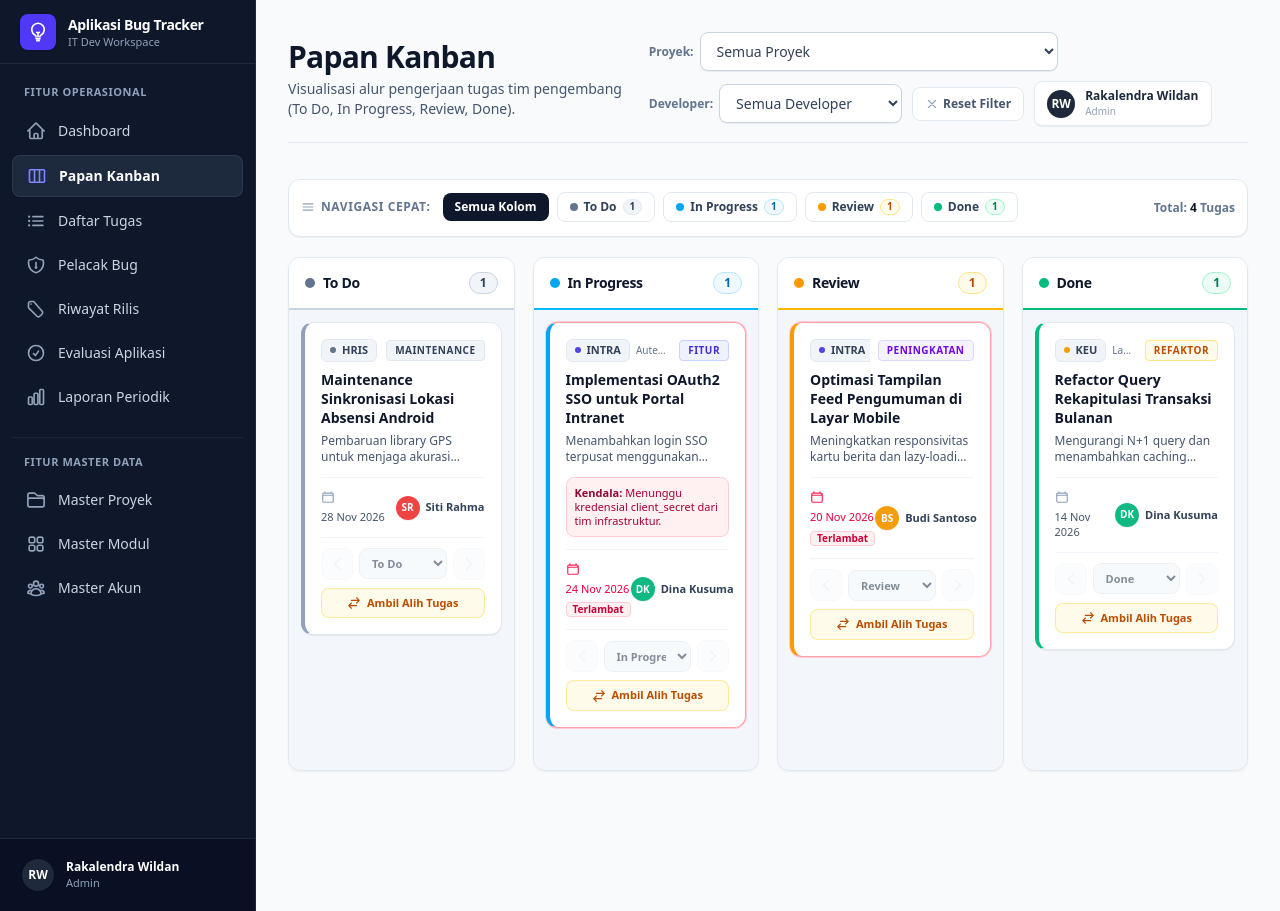
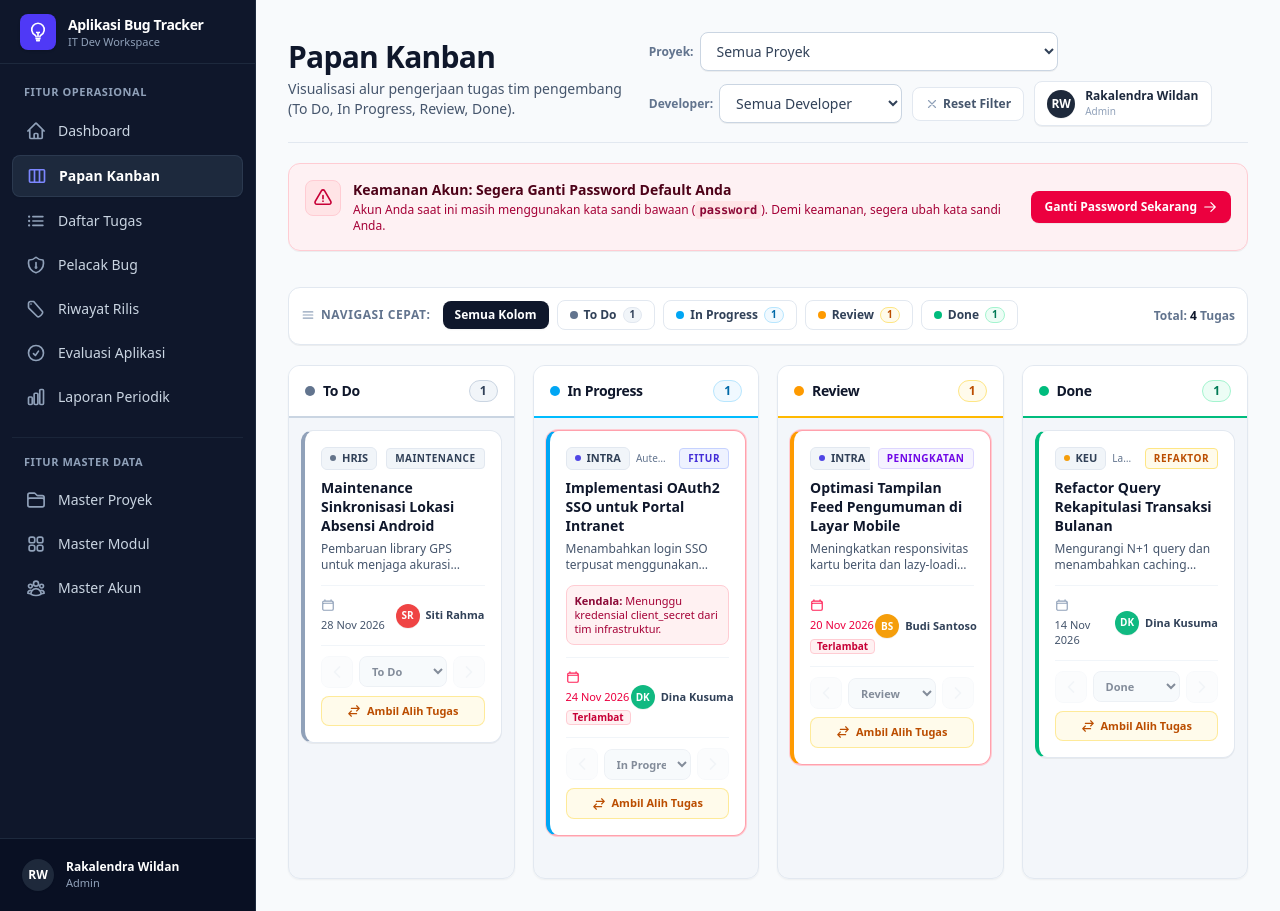
Before and after one commit to RakalendraWildan123/Aplikasi-Bug-Tracker, a Laravel app: page /preview-kanban in a window 1280 px wide. Run offline with Laravel 12, Linux system fonts and the light colour scheme; data comes from the database, SQL or seed files in the repository; style sheets or scripts are compiled from the project's sources.

Commit message:
feat(auth): tambahkan notifikasi peringatan untuk pengguna yang masih menggunakan password default

```diff
--- a/app/Models/User.php
+++ b/app/Models/User.php
@@ -179,4 +179,12 @@ class User extends Authenticatable
     {
         return $this->hasMany(ActionItem::class, 'assigned_to');
     }
+
+    /**
+     * Periksa apakah pengguna masih menggunakan password default ("password").
+     */
+    public function usesDefaultPassword(): bool
+    {
+        return ! empty($this->password) && \Illuminate\Support\Facades\Hash::check('password', $this->password);
+    }
 }
--- a/resources/views/account/edit.blade.php
+++ b/resources/views/account/edit.blade.php
@@ -236,6 +236,9 @@
                 <h1 class="text-2xl sm:text-3xl font-bold tracking-tight text-slate-900">Akun Saya</h1>
                 <p class="mt-1.5 text-sm text-slate-600">Rincian informasi akun dan profil Anda.</p>
             </div>
+
+            {{-- Notifikasi Peringatan Password Default --}}
+            @include('partials.default-password-alert')
 
             {{-- Status Notifikasi Berhasil --}}
             @if (session('profile_status'))
--- a/resources/views/dashboard/index.blade.php
+++ b/resources/views/dashboard/index.blade.php
@@ -271,6 +271,9 @@
                     </a>
                 </div>
             </div>
+
+            {{-- Notifikasi Peringatan Password Default --}}
+            @include('partials.default-password-alert')
 
             {{-- Ringkasan 4 Metrik Cepat Utama (Bersih & Tegas, Ramah Desktop & Tablet) --}}
             <div class="grid grid-cols-2 lg:grid-cols-4 gap-4 mb-6">
--- a/resources/views/kanban/index.blade.php
+++ b/resources/views/kanban/index.blade.php
@@ -304,6 +304,9 @@
                     </a>
                 </div>
             </div>
+
+            {{-- Notifikasi Peringatan Password Default --}}
+            @include('partials.default-password-alert')
 
             {{-- Notifikasi Permintaan Persetujuan Serah Terima Tugas --}}
             <div class="mb-4">
--- /dev/null
+++ b/resources/views/partials/default-password-alert.blade.php
@@ -0,0 +1,43 @@
+@if (isset($user) && $user->usesDefaultPassword())
+    <div id="default-password-alert" role="alert" class="mb-5 rounded-xl border border-rose-200 bg-rose-50/90 p-4 shadow-2xs">
+        <div class="flex flex-col sm:flex-row sm:items-center justify-between gap-3">
+            <div class="flex items-start gap-3">
+                <div class="flex h-9 w-9 shrink-0 items-center justify-center rounded-lg bg-rose-100 text-rose-700 border border-rose-200">
+                    <svg class="h-5 w-5" fill="none" stroke="currentColor" stroke-width="2" viewBox="0 0 24 24">
+                        <path stroke-linecap="round" stroke-linejoin="round" d="M12 9v3.75m-9.303 3.376c-.866 1.5.217 3.374 1.948 3.374h14.71c1.73 0 2.813-1.874 1.948-3.374L13.949 3.378c-.866-1.5-3.032-1.5-3.898 0L2.697 16.126zM12 15.75h.007v.008H12v-.008z" />
+                    </svg>
+                </div>
+                <div class="min-w-0">
+                    <h3 class="text-xs sm:text-sm font-bold text-rose-950">
+                        Keamanan Akun: Segera Ganti Password Default Anda
+                    </h3>
+                    <p class="mt-0.5 text-xs text-rose-800">
+                        Akun Anda saat ini masih menggunakan kata sandi bawaan (<code class="px-1 py-0.5 rounded bg-rose-100 font-semibold text-rose-900">password</code>). Demi keamanan, segera ubah kata sandi Anda.
+                    </p>
+                </div>
+            </div>
+
+            <div class="shrink-0 sm:ml-2">
+                @if (request()->routeIs('account.edit'))
+                    <button
+                        type="button"
+                        onclick="document.getElementById('btn-open-modal')?.click()"
+                        class="inline-flex items-center gap-1.5 rounded-lg bg-rose-600 hover:bg-rose-700 px-3.5 py-2 text-xs font-semibold text-white transition shadow-2xs cursor-pointer"
+                    >
+                        <span>Ganti Password Sekarang</span>
+                    </button>
+                @else
+                    <a
+                        href="{{ route('account.edit') }}"
+                        class="inline-flex items-center gap-1.5 rounded-lg bg-rose-600 hover:bg-rose-700 px-3.5 py-2 text-xs font-semibold text-white transition shadow-2xs"
+                    >
+                        <span>Ganti Password Sekarang</span>
+                        <svg class="w-3.5 h-3.5" fill="none" stroke="currentColor" stroke-width="2" viewBox="0 0 24 24">
+                            <path stroke-linecap="round" stroke-linejoin="round" d="M13.5 4.5L21 12m0 0l-7.5 7.5M21 12H3"/>
+                        </svg>
+                    </a>
+                @endif
+            </div>
+        </div>
+    </div>
+@endif
--- a/resources/views/tasks/index.blade.php
+++ b/resources/views/tasks/index.blade.php
@@ -340,6 +340,9 @@
                     <span>{{ session('success_message') }}</span>
                 </div>
             @endif
+
+            {{-- Notifikasi Peringatan Password Default --}}
+            @include('partials.default-password-alert')
 
             {{-- Notifikasi Permintaan Persetujuan Serah Terima Tugas --}}
             <div class="mb-4">
```
Also changed, not shown: tests/Feature/AuthAndAccountManagementTest.php (+34 -0 lines).
